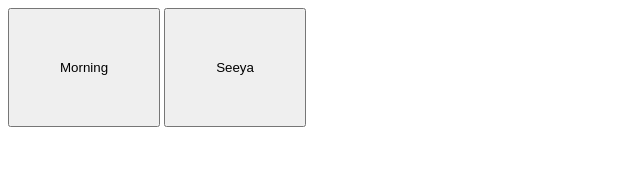
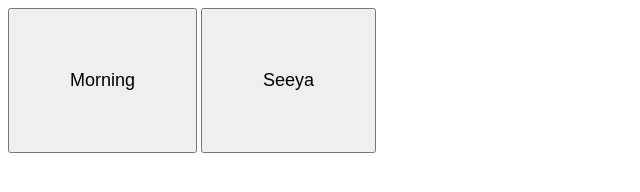
Before and after one commit to yixuanhou/Auto-greeting, a plain HTML site: page index.html in a window 1280 px wide. Shown: the whole page, without its empty margins (0-640 px from the left). Drawn offline with Linux system fonts and the light colour scheme.

Commit message:
change color

```diff
--- a/auto-greeting.css
+++ b/auto-greeting.css
@@ -1,7 +1,17 @@
 #morning-button {
-    padding: 50px;
+    font-size: large;
+    padding: 60px;
+}
+
+#morning-button:hover {
+    background-color: ivory;
+}
+
+#seeya-button:hover {
+    background-color: ivory;
 }
 
 #seeya-button {
-    padding: 50px;
+    padding: 60px;
+    font-size: large;
 }
```
